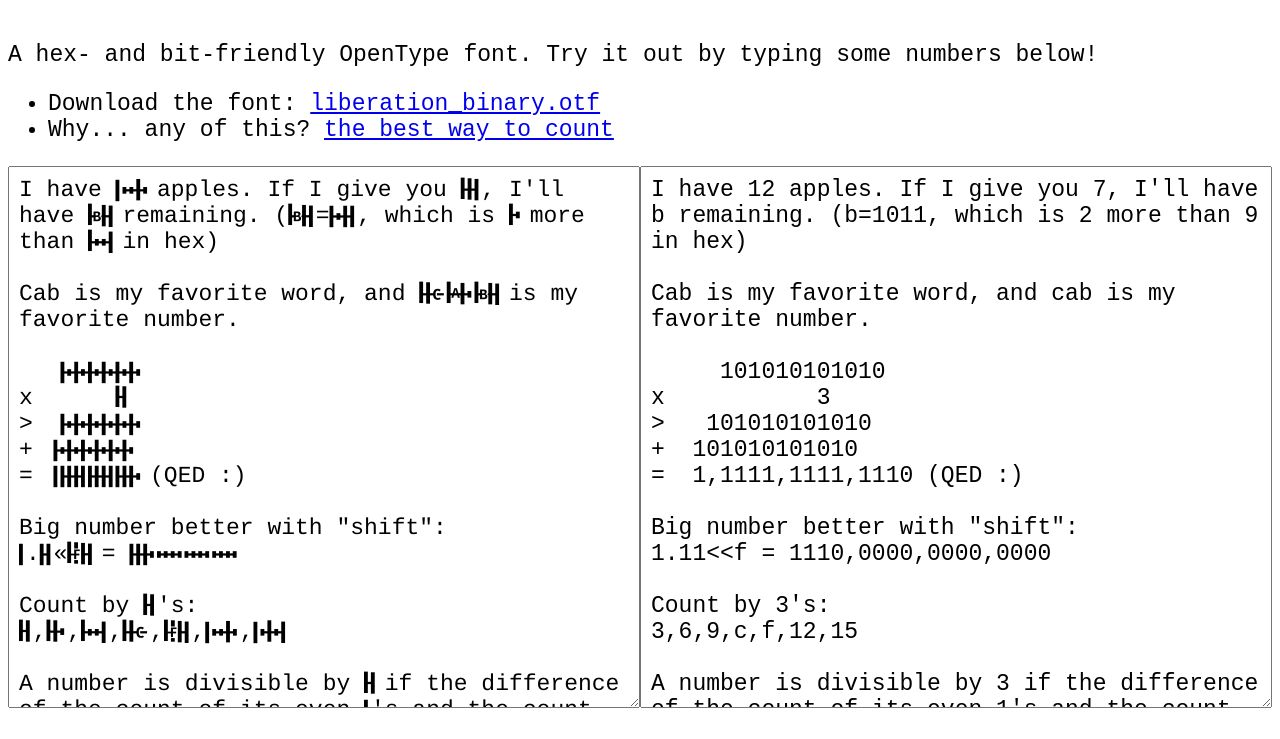
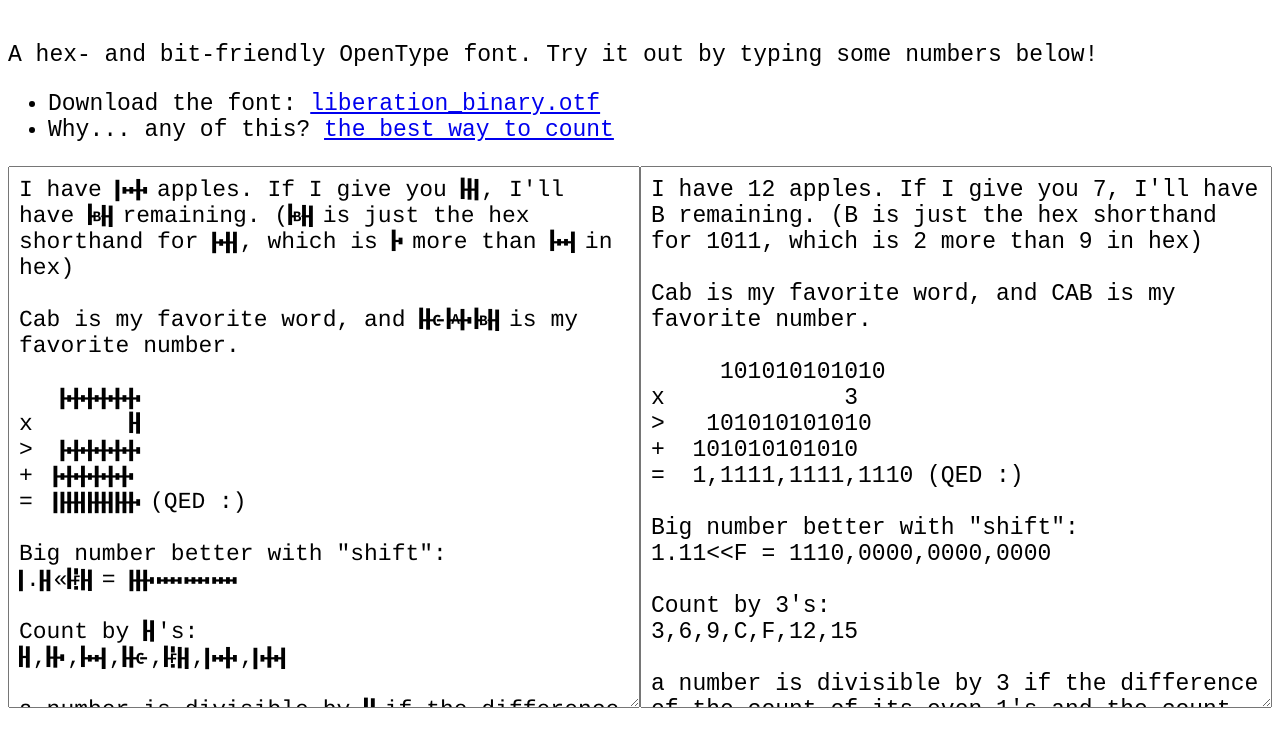
Before and after one commit to kenakofer/binary-font, a plain HTML site: page index.html in a window 1280 px wide. Shown: the part 61-800 px from the top of the page. Drawn offline with Linux system fonts and the light colour scheme; a web font is replaced by a local one.

Commit message:
Use A-F instead of a-f for hex indication

```diff
--- a/index.html
+++ b/index.html
@@ -44,30 +44,30 @@
 
     <div class="container">
         <textarea id="left-box" class="left-box" rows="20" placeholder="Liberation Mono">
-I have 12 apples. If I give you 7, I'll have b remaining. (b=1011, which is 2 more than 9 in hex)
+I have 12 apples. If I give you 7, I'll have B remaining. (B is just the hex shorthand for 1011, which is 2 more than 9 in hex)
 
-Cab is my favorite word, and cab is my favorite number.
+Cab is my favorite word, and CAB is my favorite number.
 
      101010101010
-x           3
+x             3
 >   101010101010
 +  101010101010
 =  1,1111,1111,1110 (QED :)
 
 Big number better with "shift":
-1.11&lt;&lt;f = 1110,0000,0000,0000
+1.11&lt;&lt;F = 1110,0000,0000,0000
 
 Count by 3's:
-3,6,9,c,f,12,15
+3,6,9,C,F,12,15
 
-A number is divisible by 3 if the difference of the count of its even 1's and the count of its odd 1's is divisible by 3. The secret key to remember is .555... = 1/3.
+a number is divisible by 3 if the difference of the count of its even 1's and the count of its odd 1's is divisible by 3. The secret key to remember is .555... = 1/3.
 
 Count by 5's:
-5,a,f,14,19,1e
+5,A,F,14,19,1e
 
-A number is divisible by 5 if the even and odd base 4 groupings have a difference divisible by 5. The secret key to remember is .333... = 1/5
+a number is divisible by 5 if the even and odd base 4 groupings have a difference divisible by 5. The secret key to remember is .333... = 1/5
 
-Lets find 1/b using long division:
+Lets find 1/B using long division:
 
      0.0001011101
 1011\1.0 0 0 0 0 0
@@ -84,16 +84,14 @@ Lets find 1/b using long division:
 
 (Yeah, long division is gross even in binary. But at least the "guess and check" step is gone)
 
-An easier way to find 1/n for any n is to find n's "magic sequence": Start with 1, multiply by 2 modulo n, and repeat until you arrive back at 1. So for 1/b:
- 1,2,4,8,5,a,9,7,3,6,1
+An easier way to find 1/n for any n is to find n's "magic sequence": Start with 1, multiply by 2 modulo n, and repeat until you arrive back at 1. So for 1/B:
+1,2,4,8,5,A,9,7,3,6,1
 Then put a 1 wherever the number decreased, and a 0 elsewhere:
-0 . 0     0     0      1    0      1    1     1     0    1  = 0.00010,11101 (Note the complementary symmetry present in cyclic expansions)
+0.0   0    0     1    0     1     1    1   0   1  = 0.00010,11101 (Note the complementary symmetry present in cyclic expansions)
 
-For 1/e:
+For 1/E:
 1,2,4,8,2,4,8,
 0. 0    0    0      1     0     0     1 ... = 0.0,001,001, which of course is just half of 1/7
-
-
 
         </textarea>
         <textarea id="right-box" class="right-box" rows="20" placeholder="MyCustomFont"></textarea>
```
Also changed, not shown: fonts/liberation_binary.otf, 1 other file.
